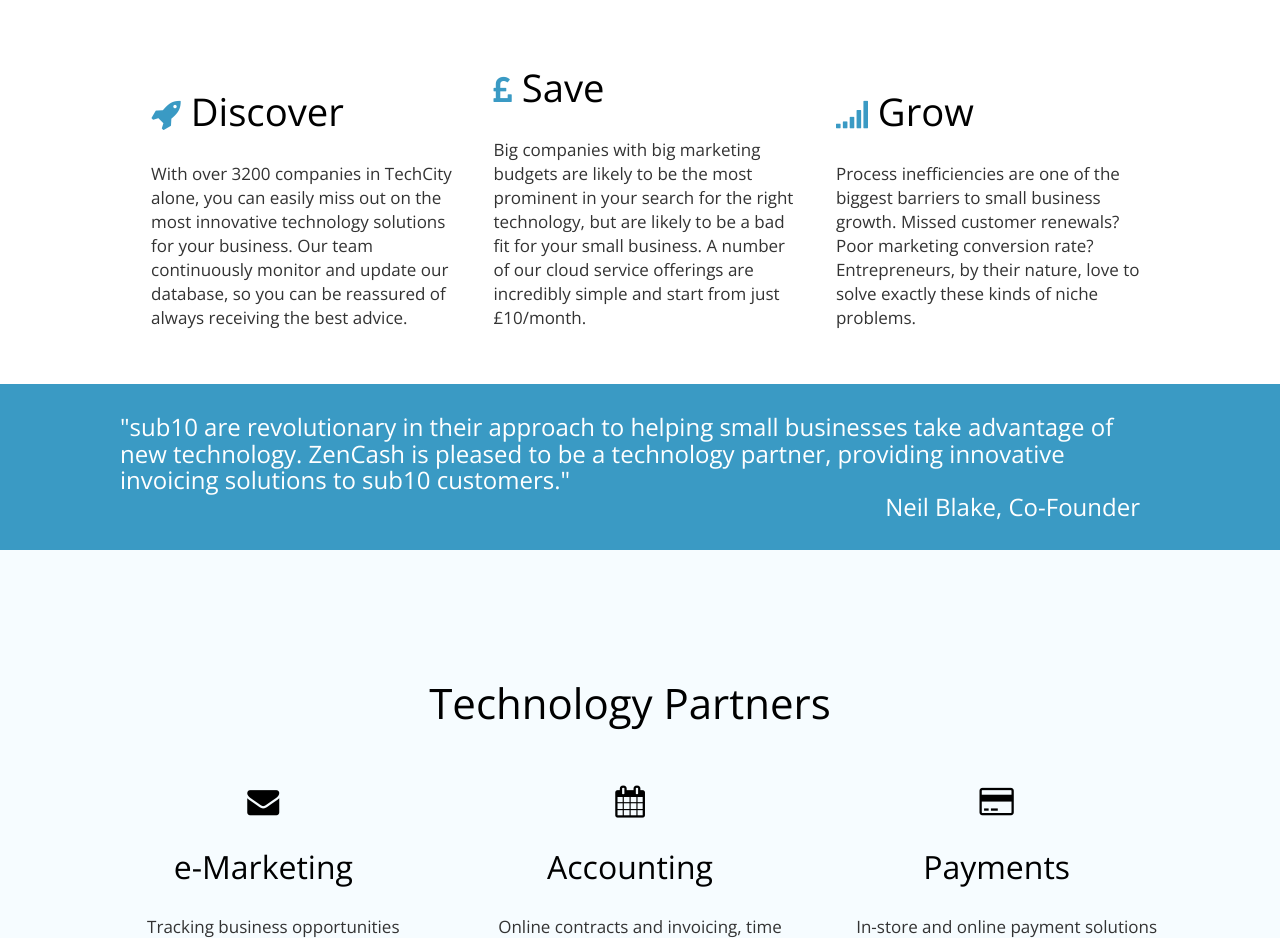
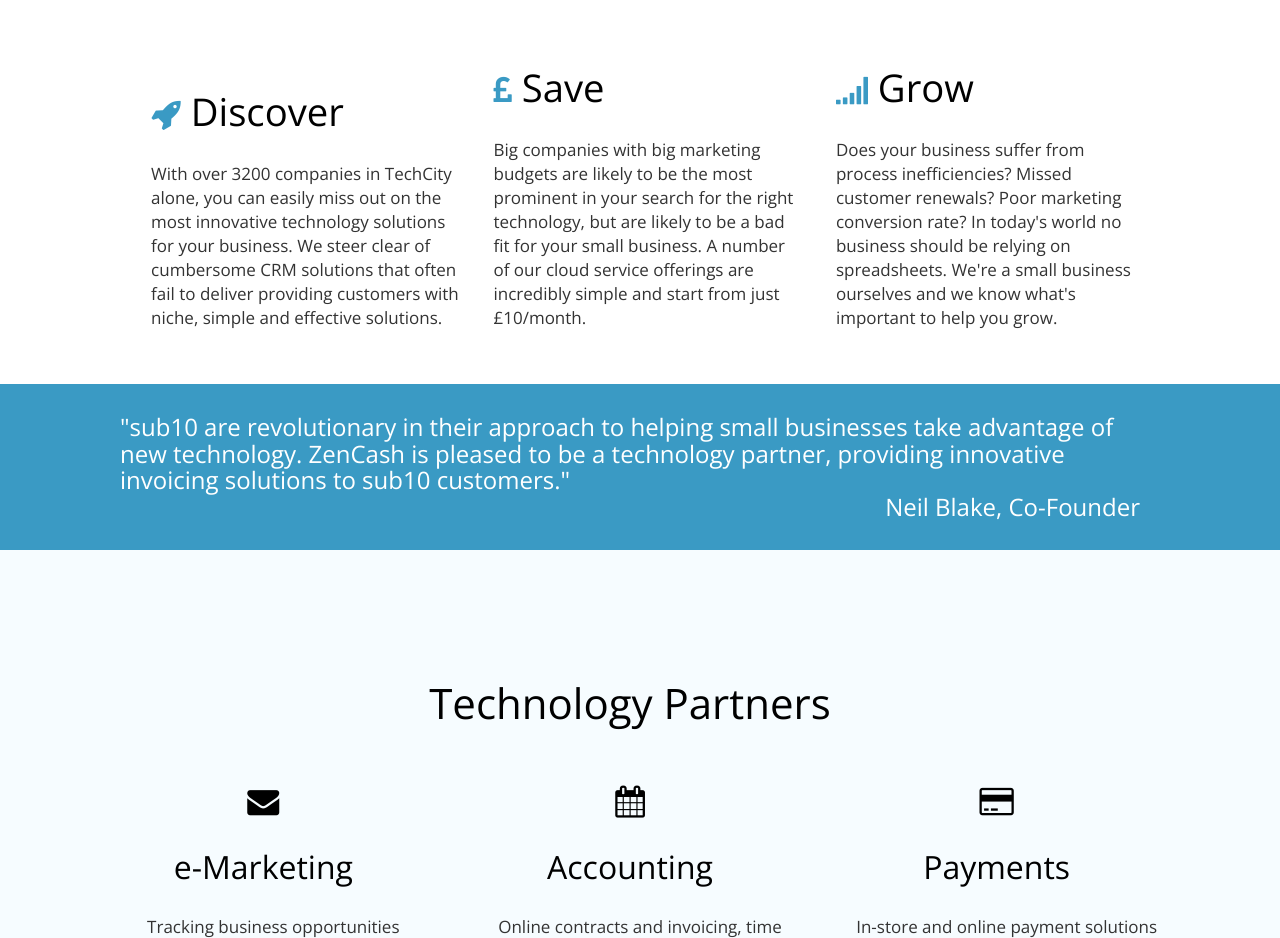
Before and after one commit to stuartbrameld/sub10mvp, a plain HTML site: page index.html in a window 1280 px wide. Shown: the part 1080-2018 px from the top of the page. Drawn offline with nearby package versions, Linux system fonts and the light colour scheme.

Commit message:
header 5

```diff
--- a/index.html
+++ b/index.html
@@ -140,7 +140,7 @@
           <ul class="features list-inline">
             <li>
               <h2><i class="icon-rocket"></i> Discover</h2>
-              <p>With over <strong>3200 companies</strong> in TechCity alone, you can easily miss out on the most <strong>innovative technology solutions</strong> for your business. Our team continuously monitor and update our database, so you can be reassured of always receiving the best advice.</p>
+              <p>With over <strong>3200 companies</strong> in TechCity alone, you can easily miss out on the most <strong>innovative technology solutions</strong> for your business. We steer clear of cumbersome CRM solutions that often fail to deliver providing customers with niche, simple and effective solutions.</p>
             </li>
             <li>
               <h2><i class="icon-gbp"></i> Save</h2>
@@ -148,7 +148,7 @@
             </li>
             <li>
               <h2><i class="icon-signal"></i> Grow</h2>
-              <p>Process inefficiencies are one of the biggest barriers to small business growth. <strong>Missed customer renewals? Poor marketing conversion rate?</strong> Entrepreneurs, by their nature, love to solve exactly these kinds of niche problems.</p>
+              <p>Does your business suffer from process inefficiencies? <strong>Missed customer renewals? Poor marketing conversion rate?</strong> In today's world no business should be relying on spreadsheets. We're a small business ourselves and we know what's important to help you grow.</p>
             </li>
             </ul>
         </div>
```
Also changed, not shown: 1 other file.
